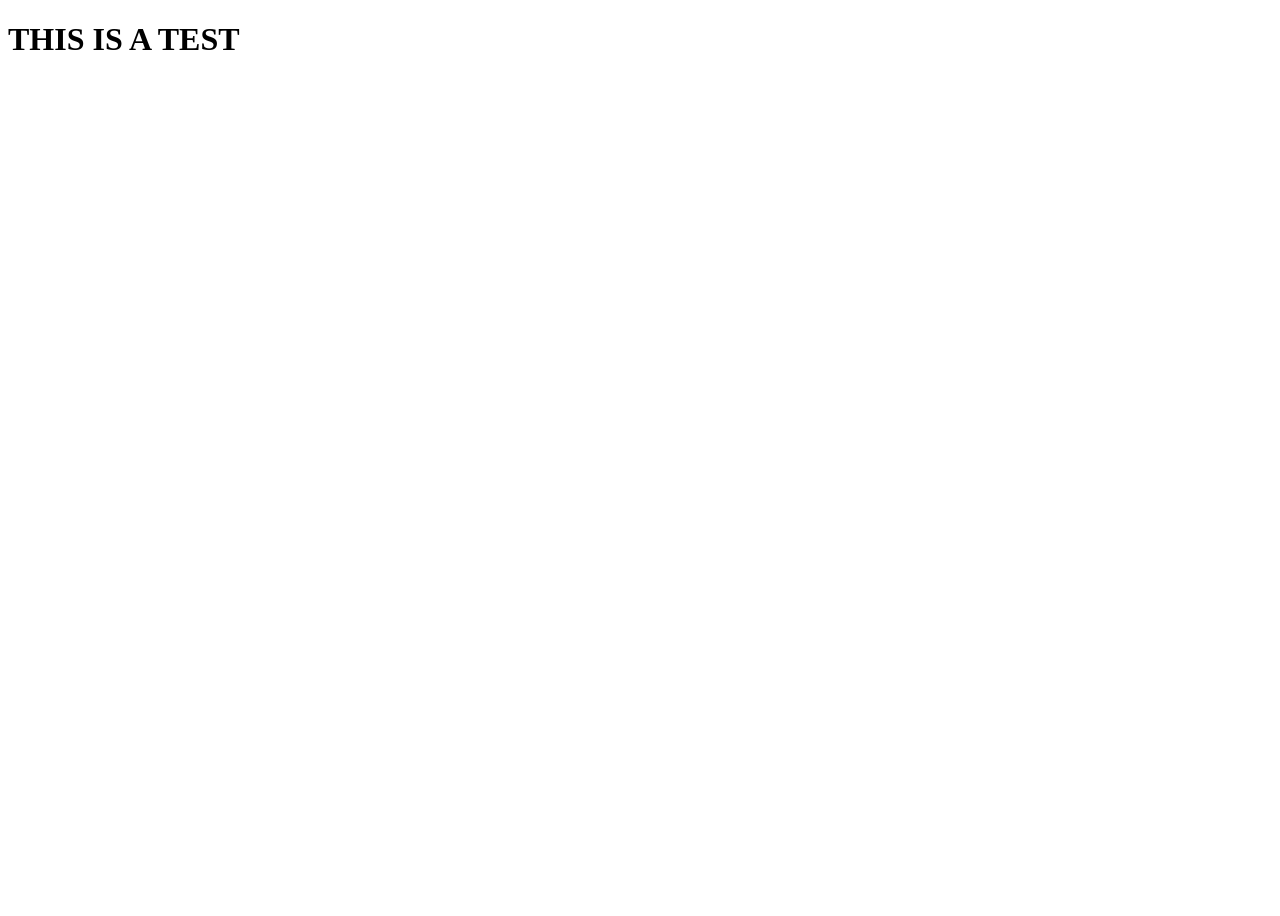
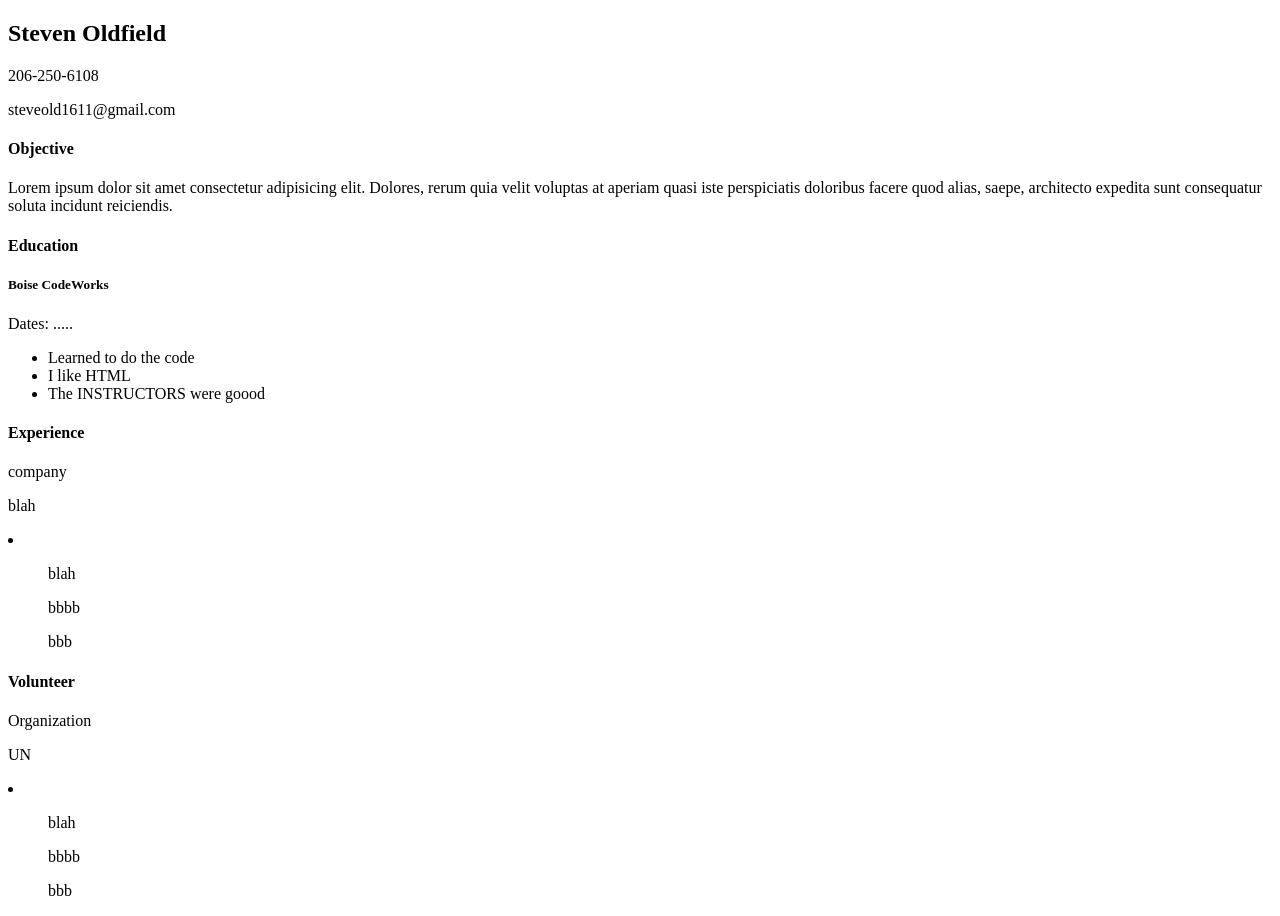
Before and after one commit to steveo1611/resume, a plain HTML site: page index.html in a window 1280 px wide. Before the commit the page ends 800 px from the top, so only its background shows below. Drawn offline with Linux system fonts and the light colour scheme.

Commit message:
working on resume class

```diff
--- a/index.html
+++ b/index.html
@@ -4,9 +4,59 @@
     <meta charset="UTF-8">
     <meta name="viewport" content="width=device-width, initial-scale=1.0">
     <meta http-equiv="X-UA-Compatible" content="ie=edge">
-    <title>Document</title>
+    <title>My Resume</title>
 </head>
 <body>
-    <h1> THIS IS A TEST</h1>
+    <section class="header">
+      <h1> Steven Oldfield</h1>
+      <p>206-250-6108</p>
+      <p>steveold1611@gmail.com</p>
+    </section>
+    <section class="content-body"></section>
+      <div class="content"></div>
+        <h4>Objective</h4>
+        <p>Lorem ipsum dolor sit amet consectetur adipisicing elit. Dolores, rerum quia velit voluptas at aperiam quasi iste perspiciatis doloribus facere quod alias, saepe, architecto expedita sunt consequatur soluta incidunt reiciendis.</p>
+      </div>
+      <div class="content"></div>
+        <h4>Education</h4>
+        <h5>Boise CodeWorks</h5>
+        <p>Dates: .....</p>
+        <ul>
+            <li>Learned to do the code</li>
+            <li>I like HTML</li>
+            <li>The INSTRUCTORS were goood</li>
+        </ul>
+      </div>
+      <div class="content">
+        <h4>Experience</h4>
+        <div class="experience">
+            <p>company</p>
+            <p>blah</p>
+            <li>
+                <ul>blah</ul>
+                <ul>bbbb</ul>
+                <ul>bbb</ul>
+            </li>
+        </div>
+      </div>
+      <div class="content">
+        <h4>Volunteer</h4>
+        <div class="volunteer">
+            <p>Organization</p>
+            <p>UN</p>
+            <li>
+                <ul>blah</ul>
+                <ul>bbbb</ul>
+                <ul>bbb</ul>
+            </li>
+        </div>
+      </div>
+
+
+    </section>
+
+
+
+
 </body>
 </html>
```
